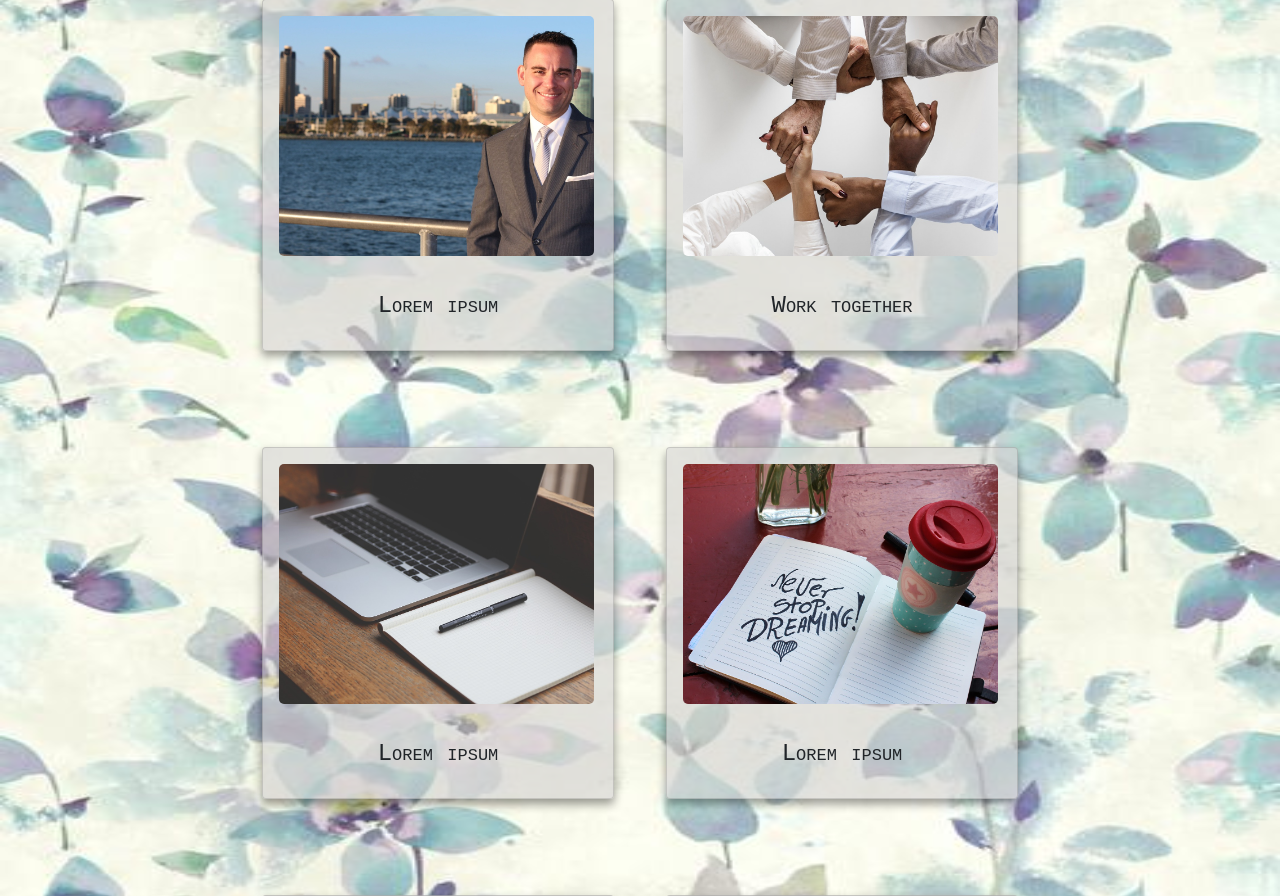
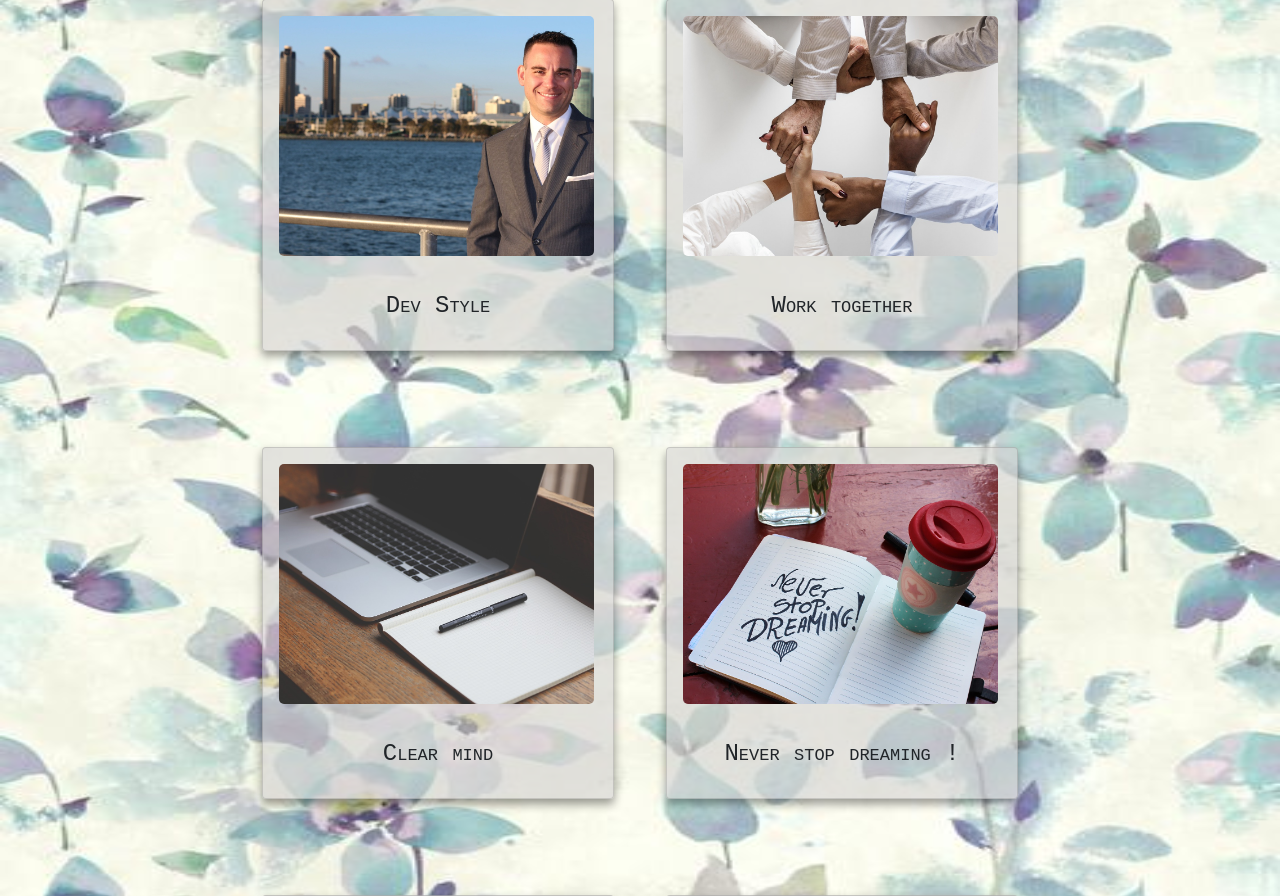
Before and after one commit to WildCodeSchool/orleans-0219-php-wildbazar1, a PHP site: page /developers.html in a window 1280 px wide. Shown: the part 1473-2369 px from the top of the page. Run offline with PHP 8.4, Linux system fonts and the light colour scheme; some web fonts are replaced.

Commit message:
Bug fixes n3

```diff
--- a/css/raspberries.css
+++ b/css/raspberries.css
@@ -274,7 +274,9 @@ body{
     background-color: rgb(211, 208, 208);
     box-shadow: 0 5px 10px 0 rgba(0, 0, 0, 0.7);
 }
-
+.collumn-right .form-control{
+    font-size: 0.5rem;
+}
 
 /********Media queries Footer***********/
 @media (max-width: 768px){
--- a/css/style.css
+++ b/css/style.css
@@ -387,7 +387,9 @@ h2{
     background-color: rgb(211, 208, 208);
     box-shadow: 0 5px 10px 0 rgba(0, 0, 0, 0.7);
 }
-
+.collumn-right .form-control{
+    font-size: 0.5rem;
+}
 
 /********Media queries Footer***********/
 @media (max-width: 768px){
--- a/css/style_apple.css
+++ b/css/style_apple.css
@@ -285,7 +285,9 @@ body {
     background-color: rgb(76,74,74);
     color: white;
 }
-
+.collumn-right .form-control{
+    font-size: 0.5rem;
+}
 
 /********Media queries Footer***********/
 @media (max-width: 768px){
--- a/css/style_penguins.css
+++ b/css/style_penguins.css
@@ -273,7 +273,9 @@ nav img{
     background-color: rgb(211, 208, 208);
     box-shadow: 0 5px 10px 0 rgba(0, 0, 0, 0.7);
 }
-
+.collumn-right .form-control{
+    font-size: 0.5rem;
+}
 
 /********Media queries Footer***********/
 @media (max-width: 768px){
--- a/css/style_windows.css
+++ b/css/style_windows.css
@@ -283,7 +283,9 @@ nav img{
     background-color: rgb(211, 208, 208);
     box-shadow: 0 5px 10px 0 rgba(0, 0, 0, 0.7);
 }
-
+.collumn-right .form-control{
+    font-size: 0.5rem;
+}
 
 /********Media queries Footer***********/
 @media (max-width: 768px){
--- a/developers.html
+++ b/developers.html
@@ -357,7 +357,7 @@
                     <img class="card-img-top img-fluid mt-3" src="images/developers/products5.jpg" alt="image du produit5">
                     <div class="card-body">
                         <!-- product description-->
-                        <h4 class="card-title text-center">Lorem ipsum</h4>
+                        <h4 class="card-title text-center">Dev Style</h4>
                     </div>
                 </div>
             </div>
@@ -367,7 +367,7 @@
                     <div class="modal-content">
                         <div class="modal-header">
                             <!-- product title -->
-                            <h4 id="titreduproduit5">Lorem ipsum</h4>
+                            <h4 id="titreduproduit5">Dev Style</h4>
                             <button type="button" class="close" data-dismiss="modal" aria-label="Close">
                                 <span aria-hidden="true">&times;</span>
                             </button>
@@ -491,7 +491,7 @@
                     <img class="card-img-top img-fluid mt-3" src="images/developers/products8.jpg" alt="image du produit7">
                     <div class="card-body">
                         <!-- product description-->
-                        <h4 class="card-title text-center">Lorem ipsum</h4>
+                        <h4 class="card-title text-center">Clear mind</h4>
                     </div>
                 </div>
             </div>
@@ -501,7 +501,7 @@
                     <div class="modal-content">
                         <div class="modal-header">
                             <!-- product title-->
-                            <h4 id="titreduproduit7">Lorem ipsum</h4>
+                            <h4 id="titreduproduit7">Clear mind</h4>
                             <button type="button" class="close" data-dismiss="modal" aria-label="Close">
                                 <span aria-hidden="true">&times;</span>
                             </button>
@@ -558,7 +558,7 @@
                     <img class="card-img-top img-fluid mt-3" src="images/developers/products12.jpg" alt="image du produit8">
                     <div class="card-body">
                         <!-- product description-->
-                        <h4 class="card-title text-center">Lorem ipsum</h4>
+                        <h4 class="card-title text-center">Never stop dreaming !</h4>
                     </div>
                 </div>
             </div>
@@ -568,7 +568,7 @@
                     <div class="modal-content">
                         <div class="modal-header">
                             <!-- product title-->
-                            <h4 id="titreduproduit8">Lorem ipsum</h4>
+                            <h4 id="titreduproduit8">Never stop dreaming !</h4>
                             <button type="button" class="close" data-dismiss="modal" aria-label="Close">
                                 <span aria-hidden="true">&times;</span>
                             </button>
@@ -693,7 +693,7 @@
                     <img class="card-img-top img-fluid mt-3" src="images/developers/products11.jpg" alt="image du produit8">
                     <div class="card-body">
                         <!-- product description-->
-                        <h4 class="card-title text-center">Lorem ipsum</h4>
+                        <h4 class="card-title text-center">Workflow</h4>
                     </div>
                 </div>
             </div>
@@ -703,7 +703,7 @@
                     <div class="modal-content">
                         <div class="modal-header">
                             <!-- product title-->
-                            <h4 id="titreduproduit10">Lorem ipsum</h4>
+                            <h4 id="titreduproduit10">Workflow</h4>
                             <button type="button" class="close" data-dismiss="modal" aria-label="Close">
                                 <span aria-hidden="true">&times;</span>
                             </button>
@@ -771,7 +771,7 @@
                     <div class="modal-content">
                         <div class="modal-header">
                             <!-- product title-->
-                            <h4 id="titreduproduit11">Too many expensive!</h4>
+                            <h4 id="titreduproduit11">Too expensive!</h4>
                             <button type="button" class="close" data-dismiss="modal" aria-label="Close">
                                 <span aria-hidden="true">&times;</span>
                             </button>
@@ -839,7 +839,7 @@
                     <div class="modal-content">
                         <div class="modal-header">
                             <!-- product title-->
-                            <h4 id="titreduproduit12">Not to be sale, because i'm free!</h4>
+                            <h4 id="titreduproduit12">Not to sale, because i'm free!</h4>
                             <button type="button" class="close" data-dismiss="modal" aria-label="Close">
                                 <span aria-hidden="true">&times;</span>
                             </button>
--- a/index.html
+++ b/index.html
@@ -74,8 +74,7 @@
     </header>
 
 
-    <main class="container-fluid">
-
+    <main>
         <section id="catégories">
             <div class="px-5 py-5">
                 <div class="text-center mb-4">
```
